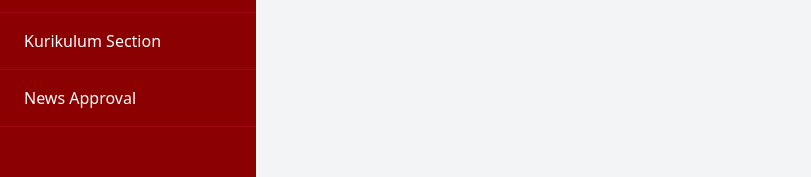
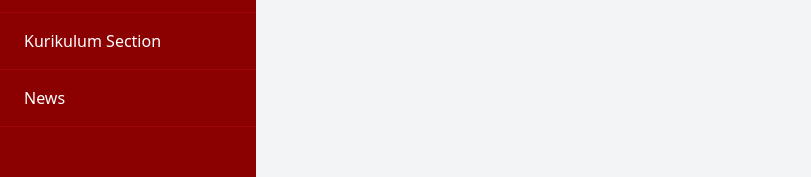
Before and after one commit to Kemurnian-School/kemurnian-website, a Next.js app: page /admin/hero in a window 1280 px wide. Shown: the part 214-391 px from the top of the page, without its empty margins (0-811 px from the left). Built offline with nearby package versions, Linux system fonts and the light colour scheme; no server answers; the database is empty.

Commit message:
remove unnecessary comments

```diff
--- a/app/admin/components/Sidebar.tsx
+++ b/app/admin/components/Sidebar.tsx
@@ -38,7 +38,7 @@ export default function AdminSidebar() {
         </li>
         <li>
           <Link href="/admin/news" className={linkStyle}>
-            News Approval
+            News
           </Link>
         </li>
       </ul>
--- a/app/admin/kurikulum/new/actions.tsx
+++ b/app/admin/kurikulum/new/actions.tsx
@@ -26,12 +26,10 @@ export async function uploadKurikulum(formData: FormData) {
             .single()
 
         if (maxOrderError && maxOrderError.code !== 'PGRST116') {
-            // PGRST116 is "no rows returned" - which is fine for empty table
             console.log("Error fetching max order:", maxOrderError)
             throw new Error('Failed to fetch max order value')
         }
 
-        // Calculate the next order value
         const nextOrder = maxOrderData ? (maxOrderData.order || 0) + 1 : 1
 
         // Insert with the calculated order
@@ -90,8 +88,6 @@ export async function deleteKurikulum(formData: FormData) {
             throw new Error('Failed to delete kurikulum')
         }
 
-        // Optional: Reorder remaining items to fill the gap
-        // This updates all items with order > deleted item's order by subtracting 1
         if (deletedItem?.order) {
             const { error: reorderError } = await supabase
                 .from('kurikulum')
@@ -100,7 +96,6 @@ export async function deleteKurikulum(formData: FormData) {
 
             if (reorderError) {
                 console.log("Reorder error (non-critical):", reorderError)
-                // Don't throw error here as the delete was successful
             }
         }
 
@@ -112,7 +107,6 @@ export async function deleteKurikulum(formData: FormData) {
     }
 }
 
-// Alternative simpler version without reordering on delete
 export async function deleteKurikulumSimple(formData: FormData) {
     try {
         const supabase = await createClient();
```
